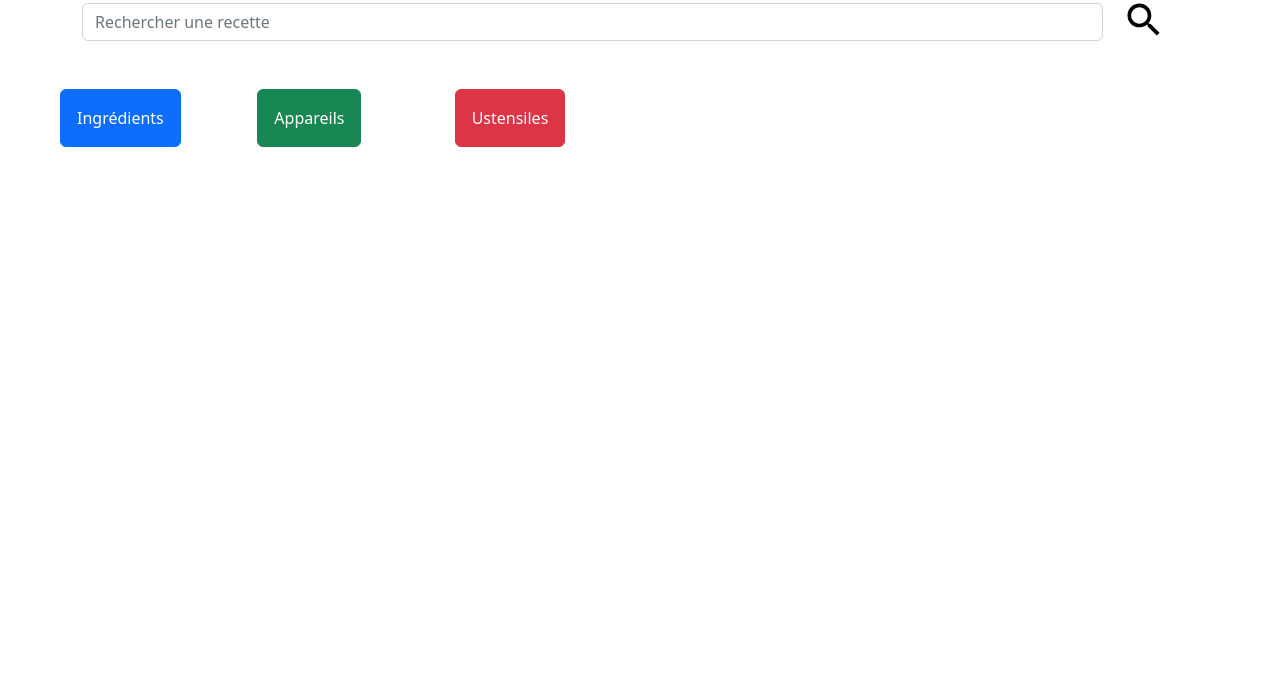
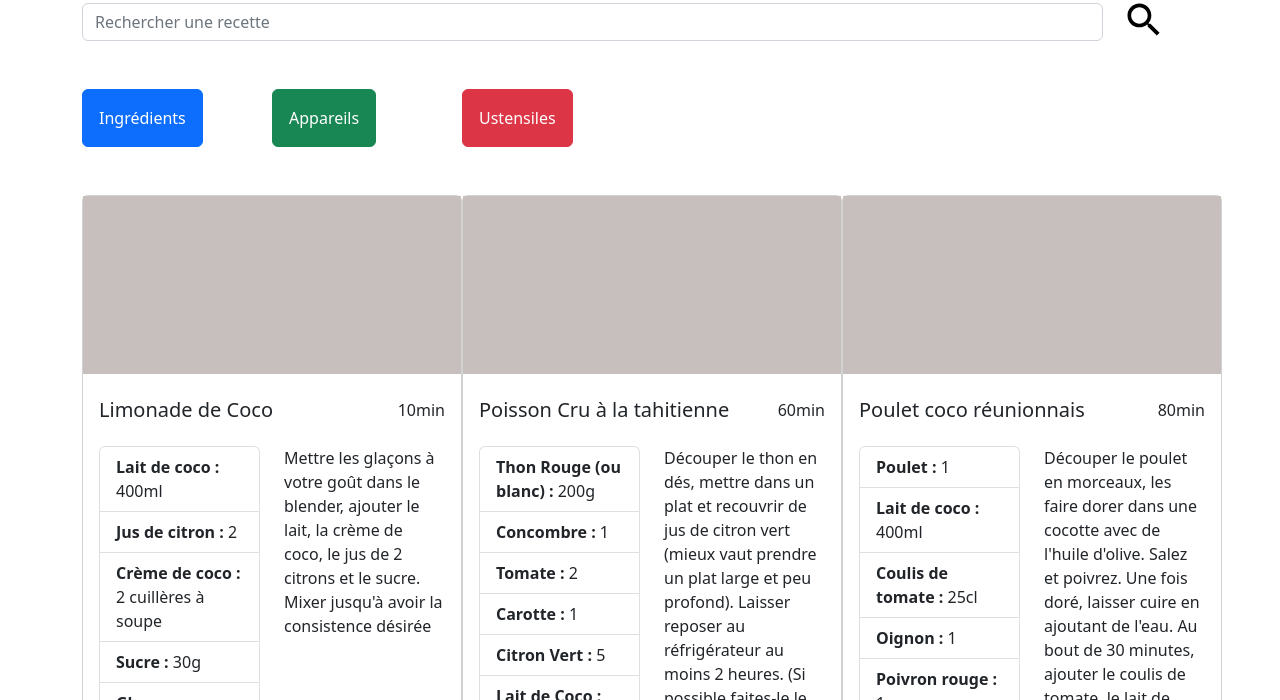
Before and after one commit to belaidSolene/les-petits-plats, a website: page index.html in a window 1280 px wide. Shown: the part 100-800 px from the top of the page. Drawn offline with nearby package versions, Linux system fonts and the light colour scheme.

Commit message:
recipeCard OK

```diff
--- a/index.html
+++ b/index.html
@@ -46,7 +46,8 @@
         <section id="tags"></section>
 
         <!-- selectors -->
-        <section class="row m-5">
+        <section class="container">
+            <div class="row my-5">
                 <div class="col-2">
                     <button class="btn btn-primary p-3">Ingrédients</button>
                 </div>
@@ -56,15 +57,55 @@
                 <div class="col-2">
                     <button class="btn btn-danger p-3">Ustensiles</button>
                 </div>
+            </div>
+
         </section>
 
         <!-- recipes -->
-        <section id="recipes" class="container"></section>
+        <section class="container">
+            <div id="recipes" class="row row-cols-3 g-4"></div>
+            <!-- <div class="card" style="width: 23.75rem; height:22.75;">
+                <!-- photo plat
+                <div style="height: 11.12rem; background: #C7BEBE;"></div>
+
+                <div class="card-body" style="background-color: E7E7E7;">
+                    <div class="row py-2">
+                        <div class="col-9">
+                            <h5 class="card-title fw-light">Limonade de Coco</h5>
+                        </div>
+
+                        <div class="col-3 text-end">15min</div>
+                    </div>
+
+                    <div class="row pt-2">
+                        <div class="col">
+                            <ul class="list-group">
+                                <li class="list-group-item"><span class="fw-bold">Crème de coco : </span>400ml</li>
+                                <li class="list-group-item"><span class="fw-bold">Jus de citron : </span>2</li>
+                                <li class="list-group-item"><span class="fw-bold">Sucre : </span>20g</li>
+                            </ul>
+                        </div>
+
+                        <div class="col">
+                            <p>Mettre les glaçons à votre goût dans le blender, ajouter le lait, la crème de coco, le jus de 2 citrons et le sucre. Mixer jusqu'à avoir la consistence désirée</p>
+                        </div>
+                    </div>
+                </div>
+            </div> -->
+        </section>
 
     </main>
 
     <!-- Data -->
     <script src="./data/recipes.js"></script>
+
+    <!-- Models -->
+    <script src="js/models/Ingredient.js"></script>
+    <script src="js/models/Recipe.js"></script>
+
+    <!-- Templates -->
+    <script src="js/templates/RecipeCard.js"></script>
+
     <!-- Entries -->
     <script src="./js/app.js"></script>
 
--- a/js/app.js
+++ b/js/app.js
@@ -4,7 +4,11 @@ class App {
     }
 
     main() {
-        console.log(recipes);
+        recipes.map(recipe =>  new Recipe(recipe))
+            .forEach(recipe => {
+                const template = new RecipeCard(recipe);
+                this.$recipesWrapper.appendChild(template.createRecipeCard());
+            });
     }
 }
 
--- /dev/null
+++ b/js/models/Ingredient.js
@@ -0,0 +1,17 @@
+class Ingredient {
+    constructor(data) {
+        this._ingredient = data.ingredient;
+        this._quantity = data.quantity;
+        this._unit = data.unit;
+    }
+
+    get ingredient() {
+        return this._ingredient;
+    }
+
+    get quantity() {
+        let unit = !this._unit ? '' : (this._unit === 'grammes' ? 'g' : (this._unit.length > 2 ? ` ${this._unit}` : this._unit));
+
+        return `${this._quantity}${unit}`;
+    }
+}
--- a/js/models/Recipe.js
+++ b/js/models/Recipe.js
@@ -1,13 +1,13 @@
 class Recipe {
-    constructor(recipe) {
-        this._id = recipe.id;
-        this._name = recipe.name;
-        this._servings = recipe.servings;
-        this._ingredients = recipe.ingredients;
-        this._time = recipe.time;
-        this._description = recipe.description;
-        this._appliance = recipe.appliance;
-        this._ustensils = recipe.ustencils;
+    constructor(data) {
+        this._id = data.id;
+        this._name = data.name;
+        this._servings = data.servings;
+        this._ingredients = data.ingredients.map(el => new Ingredient(el));
+        this._time = data.time;
+        this._description = data.description;
+        this._appliance = data.appliance;
+        this._ustensils = data.ustencils;
     }
 
     get id() {
--- a/js/templates/RecipeCard.js
+++ b/js/templates/RecipeCard.js
@@ -5,6 +5,46 @@ class RecipeCard {
 
     createRecipeCard() {
         const $wrapper = document.createElement('div');
-        $wrapper.classList.add('card');
+        $wrapper.classList.add('col');
+        //  $wrapper.style = 'width: 23.75rem; height:22.75;';
+
+        let ingredients = "";
+        this._recipe.ingredients.forEach(el => {
+            ingredients += `
+                <li class="list-group-item"><span class="fw-bold">${el.ingredient} : </span>${el.quantity}</li>
+            `
+        });
+
+        const card = `
+            <div class="card" style = "width: 23.75rem; height:22.75;">
+                <!-- photo plat -->
+                <div style="height: 11.12rem; background: #C7BEBE;"></div>
+
+                <div class="card-body" style="background-color: E7E7E7;">
+                    <div class="row py-2">
+                        <div class="col-9">
+                            <h5 class="card-title fw-light">${this._recipe.name}</h5>
+                        </div>
+
+                        <div class="col-3 text-end">${this._recipe.time}min</div>
+                    </div>
+
+                    <div class="row pt-2">
+                        <div class="col-6">
+                            <ul class="list-group">
+                                ${ingredients}
+                            </ul>
+                        </div>
+
+                        <div class="col-6">
+                                <p>${this._recipe.description}</p>
+                        </div>
+                    </div>
+                </div>
+            </div>
+        `
+
+        $wrapper.innerHTML = card;
+        return $wrapper;
     }
 }
```
Lines whose indentation alone changed are shown as unchanged.
